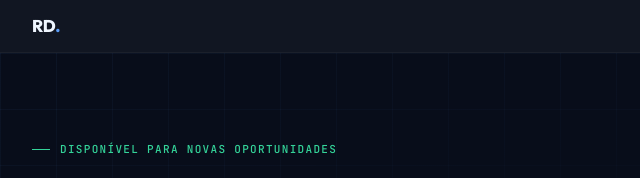
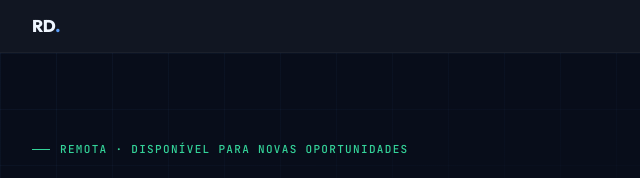
Before and after one commit to renatodavis/renatodavis.github.io, a plain HTML site: page index.html in a window 1280 px wide. Shown: the top 178 px of the page, 0-640 px from the left. Drawn offline with Linux system fonts and the light colour scheme.

Commit message:
feat: add remote availability to hero eyebrow
Co-Authored-By: Claude Sonnet 4.6 <noreply@anthropic.com>

```diff
--- a/index.html
+++ b/index.html
@@ -262,7 +262,7 @@
   <div class="hero-glow" aria-hidden="true"></div>
   <div class="hero-inner">
     <div class="hero-content">
-      <div class="hero-eyebrow" role="text">Disponível para novas oportunidades</div>
+      <div class="hero-eyebrow" role="text">Remota · Disponível para novas oportunidades</div>
       <h1 class="hero-name">Renato Davis<br><span class="blue">Ruiz Batista</span></h1>
       <p class="hero-subtitle">Analista Desenvolvedor Sênior · Delphi · Java · Spring Boot · IA Agêntica</p>
       <p class="hero-location">📍 Maringá, PR, Brasil · Remoto · 15+ anos de experiência</p>
```
